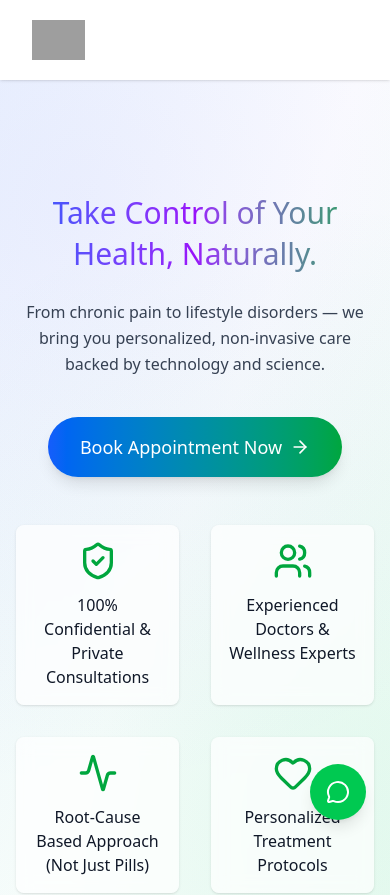
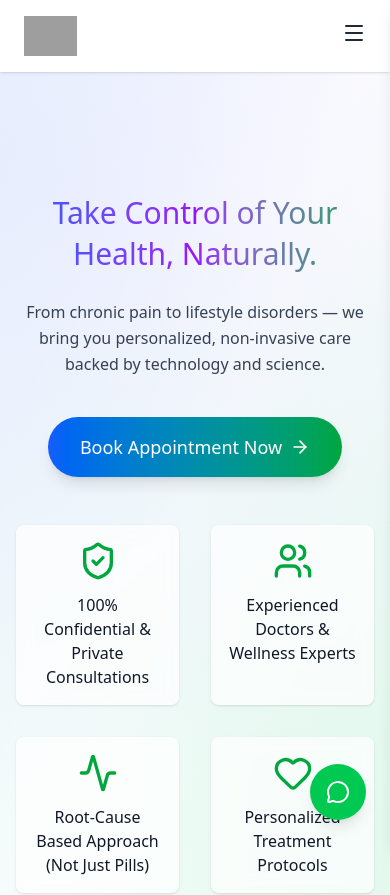
Before and after one commit to Gokul5001/Zeromedicine-new, a React (Vite) app: page / in a window 390 px wide. Shown: the top 895 px of the page. Built offline with nearby package versions, Linux system fonts and the light colour scheme; grey boxes are pictures that could not be loaded.

Commit message:
Header Updation

```diff
--- a/src/Components/Header.jsx
+++ b/src/Components/Header.jsx
@@ -1,7 +1,14 @@
-import React from "react";
+import React, { useState } from "react";
+import { Menu, X } from "lucide-react"; // optional: install lucide-react for icons
 
-const Header = ({ onBookAppointment }) => (
-  <header className="flex justify-between items-center px-8 py-5 shadow-sm bg-white fixed top-0 left-0 w-full z-50">
+const Header = ({ onBookAppointment }) => {
+  const [isSidebarOpen, setIsSidebarOpen] = useState(false);
+
+  const toggleSidebar = () => setIsSidebarOpen(!isSidebarOpen);
+
+  return (
+    <header className="flex justify-between items-center px-6 md:px-8 py-4 shadow-sm bg-white fixed top-0 left-0 w-full z-50">
+      {/* Logo */}
       <div className="flex items-center space-x-2">
         <img
           src="https://assets.zyrosite.com/AQExk2poopfpXBKP/g162-Awv4WBBarXteOV3J.svg"
@@ -10,19 +17,55 @@ const Header = ({ onBookAppointment }) => (
         />
       </div>
 
+      {/* Desktop Menu */}
       <nav className="hidden md:flex space-x-8 text-gray-600 font-medium">
-      <a href="#how" className="hover:text-blue-600 transition">How It Works</a>
-      <a href="#why" className="hover:text-blue-600 transition">Why Us</a>
-      <a href="#testimonials" className="hover:text-blue-600 transition">Testimonials</a>
+        <a href="#how" className="hover:text-blue-600 transition">
+          How It Works
+        </a>
+        <a href="#why" className="hover:text-blue-600 transition">
+          Why Us
+        </a>
+        <a href="#testimonials" className="hover:text-blue-600 transition">
+          Testimonials
+        </a>
       </nav>
 
-    {/* <button
-      onClick={onBookAppointment}
-      className="bg-gradient-to-r from-blue-600 to-green-500 text-white px-5 py-2 rounded-full shadow hover:opacity-90 transition"
+      {/* Mobile Hamburger */}
+      <div className="md:hidden">
+        <button onClick={toggleSidebar} className="focus:outline-none">
+          {isSidebarOpen ? <X size={24} /> : <Menu size={24} />}
+        </button>
+      </div>
+
+      {/* Mobile Sidebar */}
+      <div
+        className={`fixed top-0 right-0 h-full w-64 bg-white shadow-lg transform transition-transform duration-300 ${
+          isSidebarOpen ? "translate-x-0" : "translate-x-full"
+        } md:hidden`}
       >
-      Book Appointment
-    </button> */}
+        <div className="flex justify-end p-4">
+          <button onClick={toggleSidebar} className="focus:outline-none">
+            <X size={24} />
+          </button>
+        </div>
+        <nav className="flex flex-col mt-10 space-y-6 px-6 text-gray-700 font-medium">
+          <a href="#how" onClick={toggleSidebar} className="hover:text-blue-600 transition">
+            How It Works
+          </a>
+          <a href="#why" onClick={toggleSidebar} className="hover:text-blue-600 transition">
+            Why Us
+          </a>
+          <a
+            href="#testimonials"
+            onClick={toggleSidebar}
+            className="hover:text-blue-600 transition"
+          >
+            Testimonials
+          </a>
+        </nav>
+      </div>
     </header>
   );
+};
 
 export default Header;
```
Lines whose indentation alone changed are shown as unchanged.
